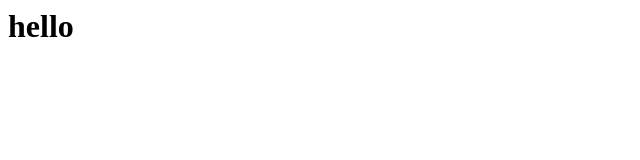
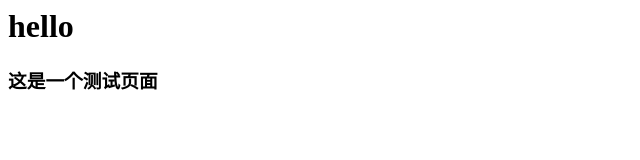
Before and after one commit to 1985087876/test, a plain HTML site: page index.html in a window 1280 px wide. Shown: the whole page, without its empty margins (0-640 px from the left). Drawn offline with Linux system fonts and the light colour scheme.

Commit message:
Update index.html

```diff
--- a/index.html
+++ b/index.html
@@ -3,7 +3,7 @@
   <body>
 
     <h1>hello</h1>
-
+    <h3>这是一个测试页面</h3>
 
 
   <body>
```
